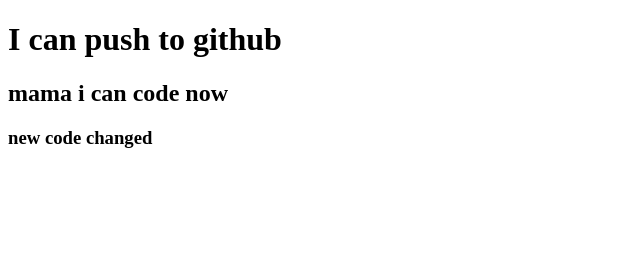
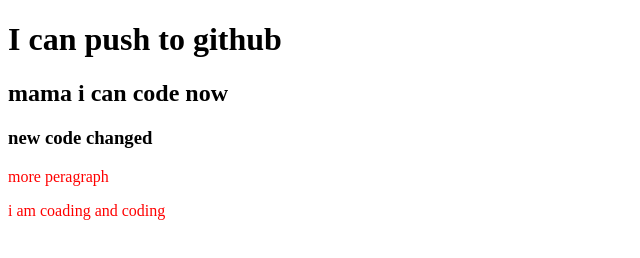
Before and after one commit to Anik47k7/my-second-repo, a plain HTML site: page index.html in a window 1280 px wide. Shown: the whole page, without its empty margins (0-640 px from the left). Drawn offline with Linux system fonts and the light colour scheme.

Commit message:
styles added

```diff
--- a/index.html
+++ b/index.html
@@ -5,10 +5,13 @@
     <meta http-equiv="X-UA-Compatible" content="IE=edge">
     <meta name="viewport" content="width=device-width, initial-scale=1.0">
     <title>my-second-repo</title>
+    <link rel="stylesheet" href="style.css">
 </head>
 <body>
     <h1>I can push to github</h1>
     <h2>mama i can code now</h2>
     <h3>new code changed</h3>
+    <p>more peragraph</p>
+    <p>i am coading and coding</p>
 </body>
 </html>
--- /dev/null
+++ b/style.css
@@ -0,0 +1,3 @@
+p{
+    color: red;
+}
```
